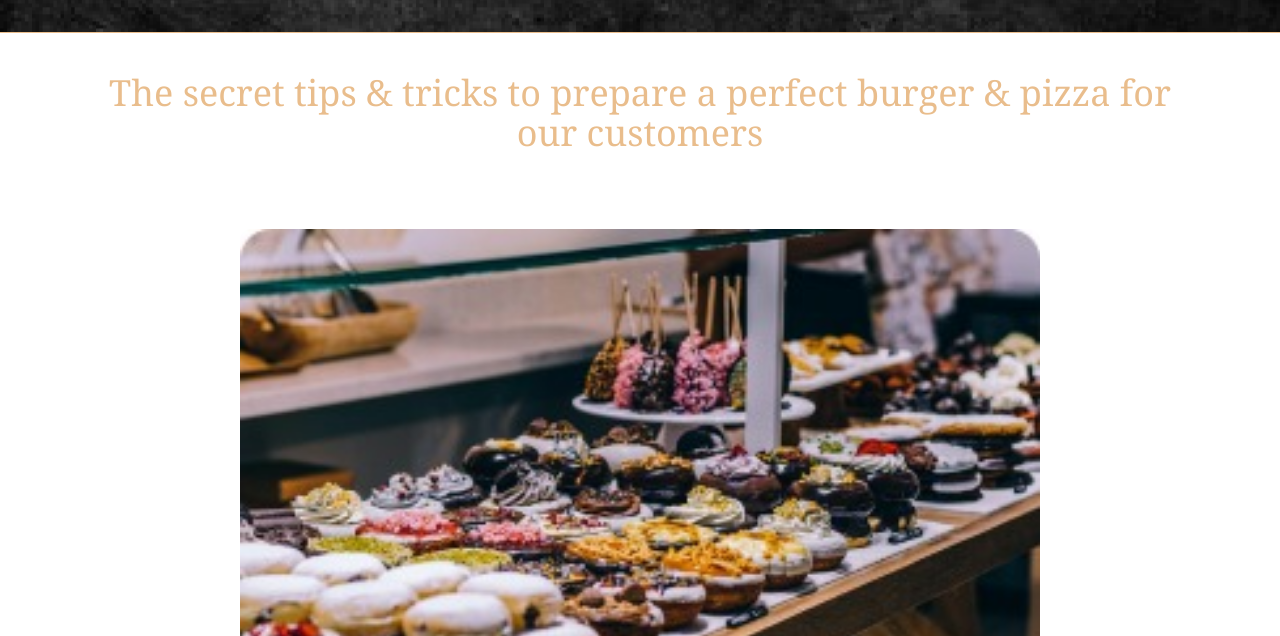
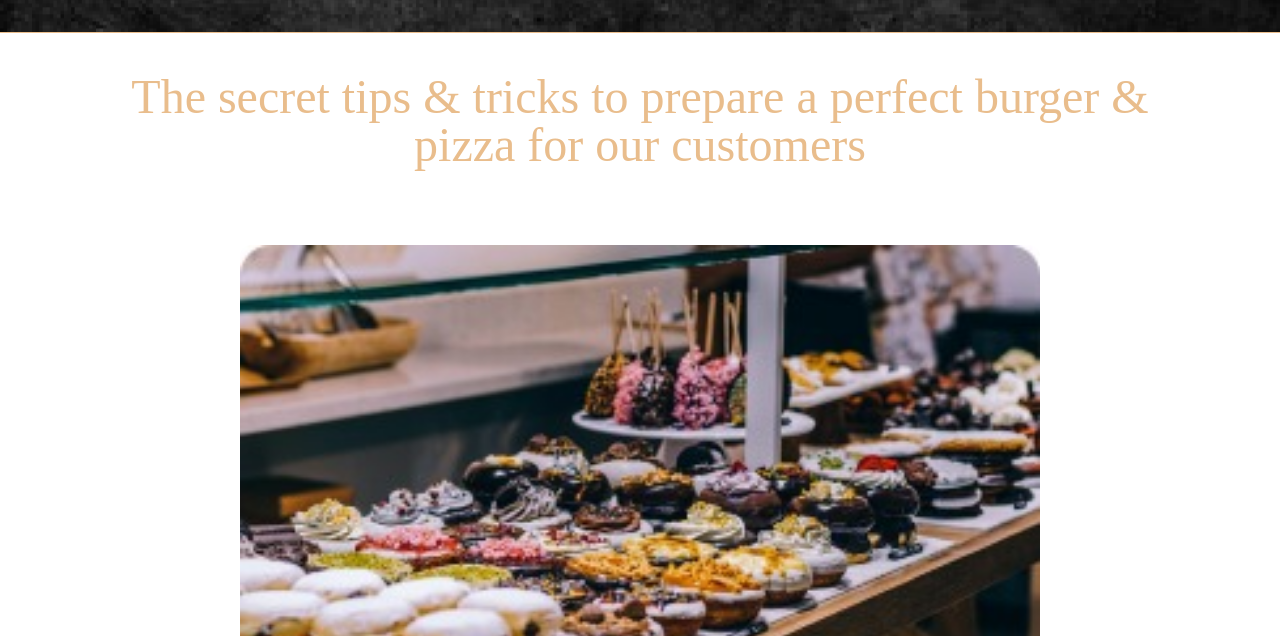
Before and after one commit to B-Jayree/Pro-LAMANE_BAKERY, a plain HTML site: page singleBlog.html in a window 1280 px wide. Shown: the part 164-800 px from the top of the page. Drawn offline with nearby package versions, Linux system fonts and the light colour scheme.

Commit message:
modified singleBlog added new font family called Playfair Display

```diff
--- a/singleBlog.html
+++ b/singleBlog.html
@@ -66,7 +66,7 @@
         <div class="m-[12%] lg:w-11/12 flex items-center">
           <section class="flex flex-col flex-wrap gap-6 items-center">
             <div class="flex flex-col justify-center items-center">
-              <p class="lg:text-4xl text-2xl w-11/12 main-colo font-serif text-center mb-3 text-wrap py-10">
+              <p class="lg:text-5xl text-2xl w-11/12 main-colo font-serif text-center mb-3 text-wrap py-10 text4">
                 The secret tips & tricks to prepare a perfect burger & pizza for
                 our customers
               </p>
--- a/style.css
+++ b/style.css
@@ -212,7 +212,7 @@
   background-image: url(./img/Products-bg.png);
 }
 .text4{
-  color: #2C2F24;
+
   font-family: Playfair Display;
 }
 .tt{
```
